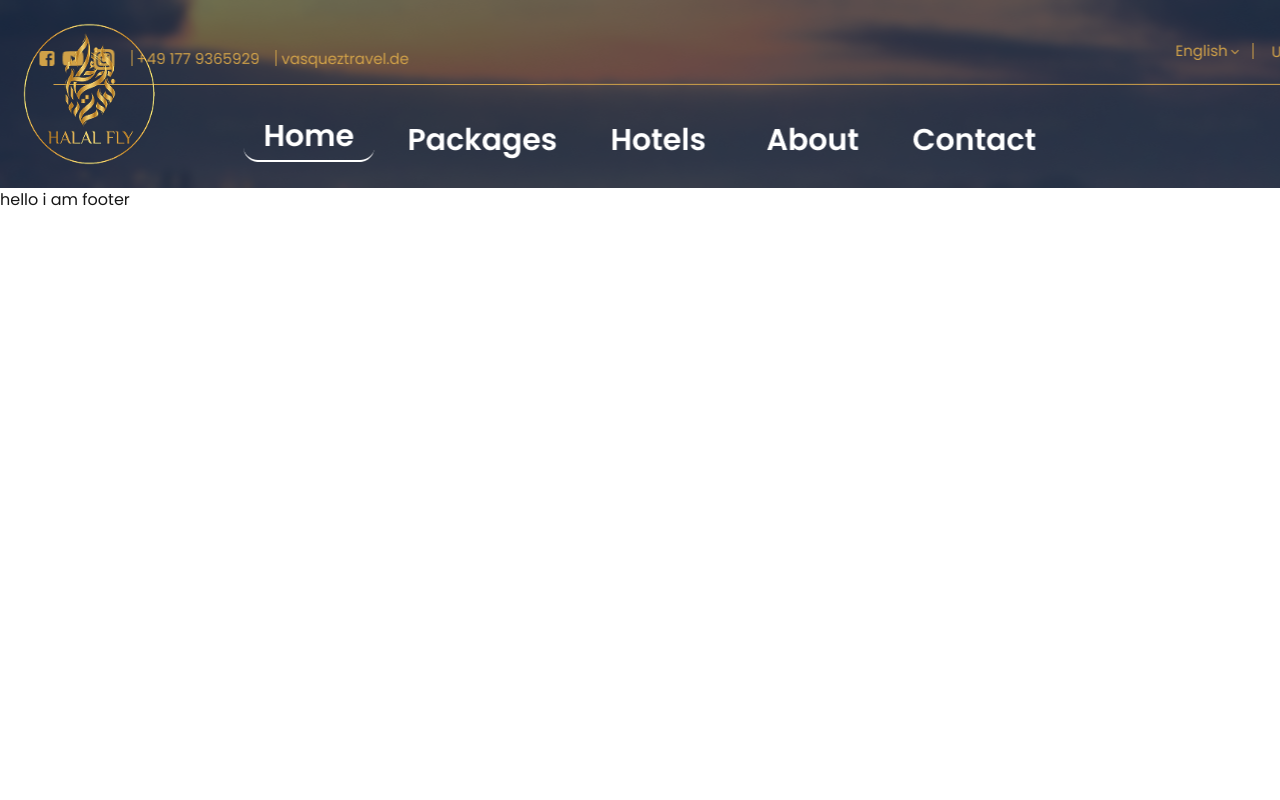
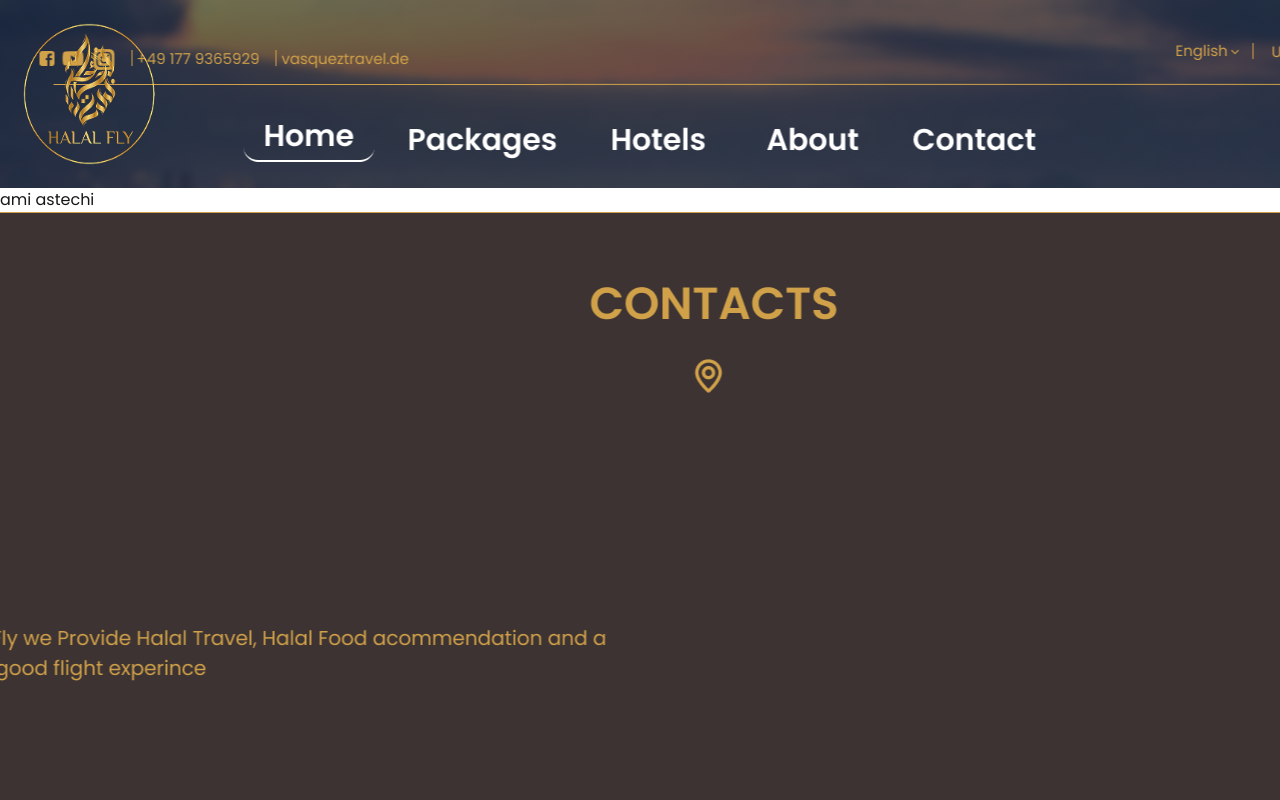
Before and after one commit to theashrafislam/hello-b2b, a Next.js app: page / in a window 1280 px wide. Shown: the top 800 px of the page. Built offline with nearby package versions, Linux system fonts and the light colour scheme.

Commit message:
navbar and footer is complate

```diff
--- a/src/app/Components/Footer/Footer.jsx
+++ b/src/app/Components/Footer/Footer.jsx
@@ -1,10 +1,13 @@
+import Image from 'next/image';
 import React from 'react';
 
 const Footer = () => {
     return (
-        <div>
-            hello i am footer
-        </div>
+        <footer
+            className="w-full h-[867px] bg-cover bg-center bg-no-repeat"
+            style={{ backgroundImage: "url('/footer.png')" }}
+        >
+        </footer>
     );
 };
 
--- a/src/app/layout.js
+++ b/src/app/layout.js
@@ -18,7 +18,7 @@ export default function RootLayout({ children }) {
   return (
     <html lang="en">
       <body
-        className={`${poppins.className} antialiased container mx-auto`}
+        className={`${poppins.className} antialiased container mx-auto min-h-screen`}
       >
         {/* header  */}
         <header className="flex-1">
@@ -26,7 +26,7 @@ export default function RootLayout({ children }) {
         </header>
 
         {/* main  */}
-        <main >
+        <main className="flex-1 container mx-auto">
         {children}
         </main>
 
--- a/src/app/page.js
+++ b/src/app/page.js
@@ -3,7 +3,7 @@ import Image from "next/image";
 export default function Home() {
   return (
     <div className="container mx-auto">
-
+      <h1>ami astechi</h1>
     </div>
   );
 }
```
Also changed, not shown: public/footer.png (added).
